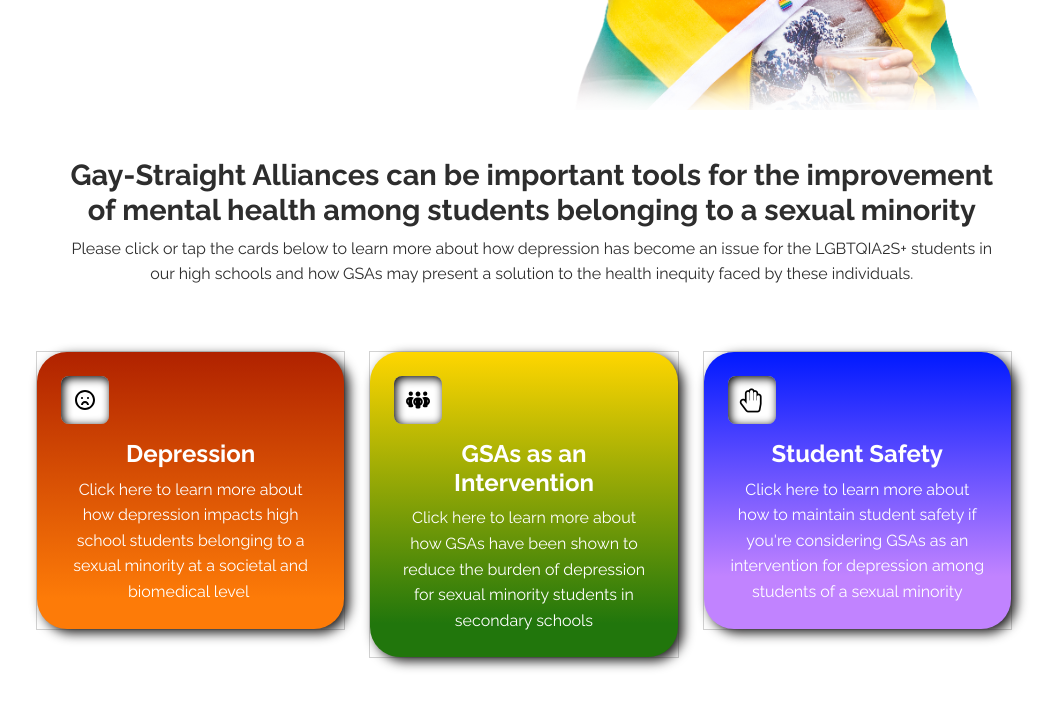
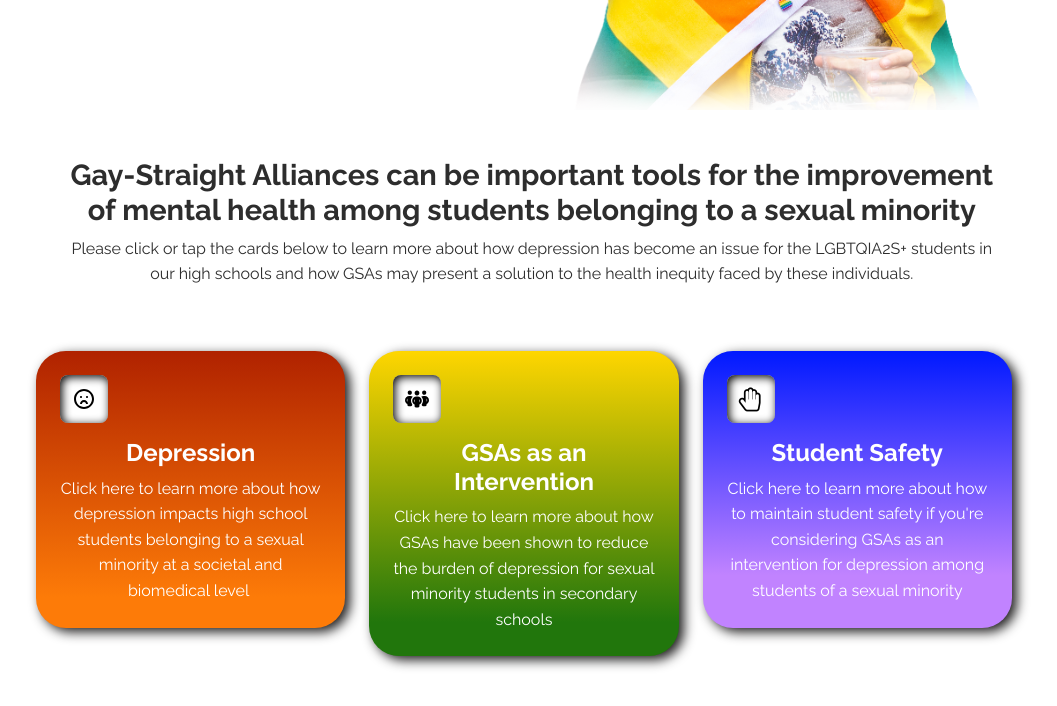
Before and after one commit to Appologetic/mdsc308-site, a plain HTML site: page index.html in a window 1280 px wide. Shown: the part 425-1131 px from the top of the page, without its empty margins (116-1173 px from the left). Drawn offline with nearby package versions, Linux system fonts and the light colour scheme; a web font is replaced by a local one.

Commit message:
updated styling of homepage

```diff
--- a/index.html
+++ b/index.html
@@ -14,6 +14,7 @@
     <link rel="stylesheet" href="https://fonts.googleapis.com/css?family=Nanum+Pen+Script&amp;display=swap">
     <link rel="stylesheet" href="https://fonts.googleapis.com/css?family=Rubik+Wet+Paint&amp;display=swap">
     <link rel="stylesheet" href="https://cdnjs.cloudflare.com/ajax/libs/font-awesome/4.7.0/css/font-awesome.min.css">
+    <link rel="stylesheet" href="https://cdnjs.cloudflare.com/ajax/libs/animate.css/3.5.2/animate.min.css">
     <link rel="stylesheet" href="assets/css/Features-Cards-icons.css">
 </head>
 
@@ -50,7 +51,7 @@
         </div>
         <div class="row gy-4 row-cols-1 row-cols-md-2 row-cols-xl-3 d-xxl-flex align-items-xxl-center">
             <div class="col">
-                <div class="card">
+                <div class="card" style="border-width: 0px;">
                     <div class="card-body p-4" style="text-align: center;background: linear-gradient(rgb(176,34,0) 0%, #fd7b08 89%), #88f1e4;border-radius: 30px;color: rgb(255,255,255);box-shadow: 5px 4px 12px rgb(31,30,30);border-width: 0px;border-style: solid;">
                         <div class="d-xxl-flex justify-content-xxl-center" style="width: 100%;text-align: center;">
                             <div class="bs-icon-md bs-icon-rounded bs-icon-primary d-flex justify-content-center align-items-center d-inline-block mb-3 bs-icon" style="background: rgb(255,255,255);box-shadow: inset 2px 2px 10px rgb(0,0,0);color: rgb(0,0,0);"><svg xmlns="http://www.w3.org/2000/svg" width="1em" height="1em" viewBox="0 0 24 24" fill="none">
@@ -66,7 +67,7 @@
                 </div>
             </div>
             <div class="col">
-                <div class="card">
+                <div class="card" style="border-width: 0px;">
                     <div class="card-body p-4" style="text-align: center;background: linear-gradient(rgb(255,214,0) 0%, #21760c 89%), #88f1e4;border-radius: 30px;color: rgb(255,255,255);box-shadow: 5px 4px 12px rgb(31,30,30);border-width: 0px;border-style: solid;">
                         <div class="d-xxl-flex justify-content-xxl-center" style="width: 100%;text-align: center;">
                             <div class="bs-icon-md bs-icon-rounded bs-icon-primary d-flex justify-content-center align-items-center d-inline-block mb-3 bs-icon" style="background: rgb(255,255,255);box-shadow: inset 2px 2px 10px rgb(0,0,0);color: rgb(0,0,0);"><svg xmlns="http://www.w3.org/2000/svg" viewBox="0 -64 640 640" width="1em" height="1em" fill="currentColor">
@@ -80,7 +81,7 @@
                 </div>
             </div>
             <div class="col">
-                <div class="card">
+                <div class="card" data-bss-hover-animate="pulse" style="border-width: 0px;">
                     <div class="card-body p-4" style="text-align: center;background: linear-gradient(rgb(0,25,255) 0%, #c183ff 81%), #88f1e4;border-radius: 30px;color: rgb(255,255,255);box-shadow: 5px 4px 12px rgb(31,30,30);border-width: 0px;border-style: solid;">
                         <div class="d-xxl-flex justify-content-xxl-center" style="width: 100%;text-align: center;">
                             <div class="bs-icon-md bs-icon-rounded bs-icon-primary d-flex justify-content-center align-items-center d-inline-block mb-3 bs-icon" style="background: rgb(255,255,255);box-shadow: inset 2px 2px 10px rgb(0,0,0);color: rgb(0,0,0);"><i class="fa fa-hand-stop-o"></i></div>
@@ -93,6 +94,7 @@
         </div>
     </div>
     <script src="https://cdn.jsdelivr.net/npm/bootstrap@5.2.3/dist/js/bootstrap.bundle.min.js"></script>
+    <script src="assets/js/bs-init.js"></script>
     <script src="assets/js/startup-modern.js"></script>
 </body>
 
```
